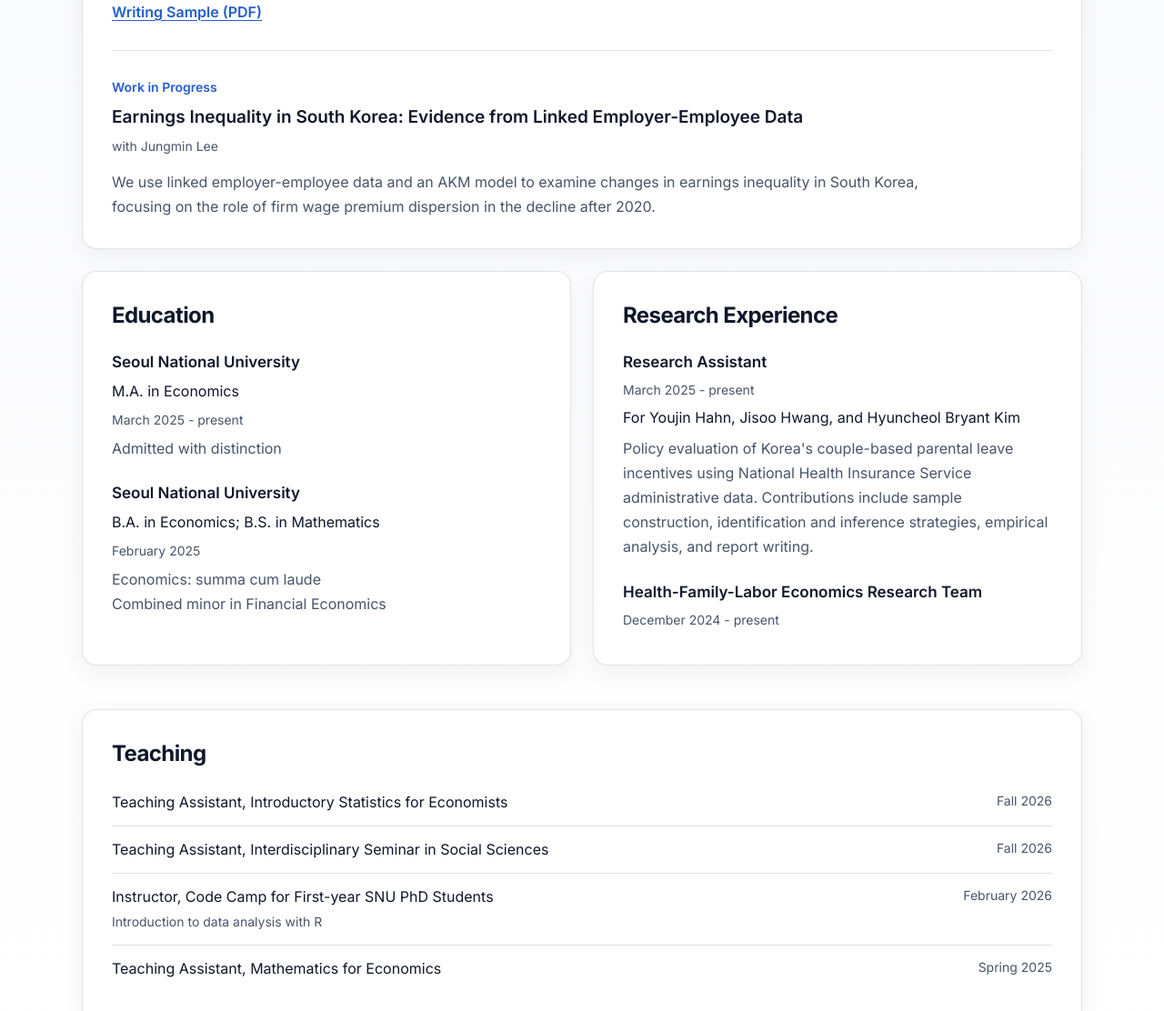
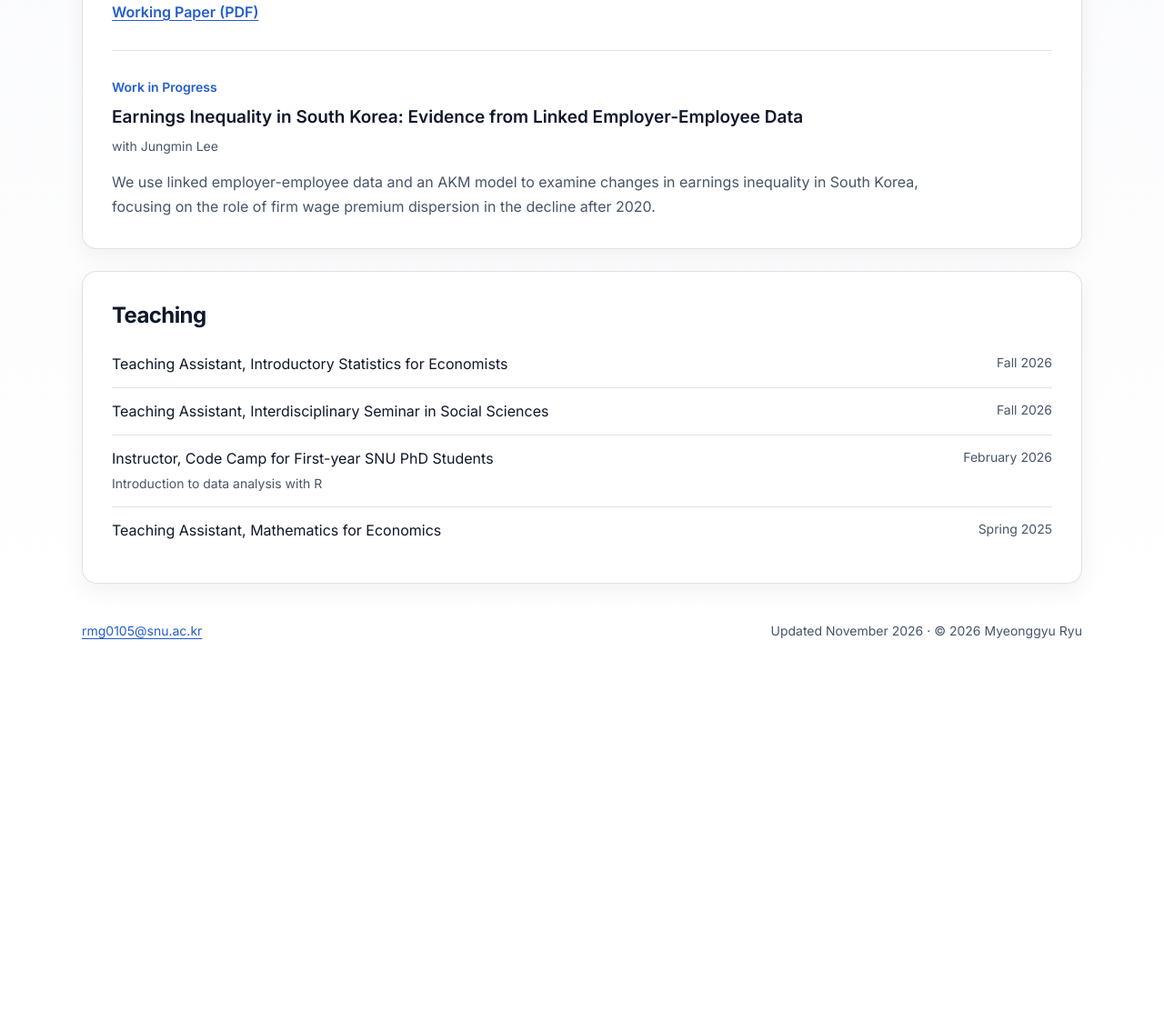
Before and after one commit to fbaudrb/fbaudrb.github.io, a plain HTML site: page index.html in a window 1280 px wide. Shown: the part 885-1997 px from the top of the page at 91% size. After the commit the page ends 1623 px from the top, so only its background shows below. Drawn offline with Linux system fonts and the light colour scheme.

Commit message:
Use Working Paper labels and simplify homepage sections

```diff
--- a/index.html
+++ b/index.html
@@ -6,7 +6,7 @@
   <meta name="description" content="Myeonggyu Ryu, M.A. student in Economics at Seoul National University. Research in labor economics, family economics, applied microeconomics, and microeconometrics.">
   <meta name="color-scheme" content="light dark">
   <meta property="og:title" content="Myeonggyu Ryu | Economics">
-  <meta property="og:description" content="Economics at Seoul National University. Research, CV, and writing sample.">
+  <meta property="og:description" content="Economics at Seoul National University. Research, CV, and working paper.">
   <meta property="og:type" content="website">
   <meta property="og:url" content="https://fbaudrb.github.io/">
   <link rel="canonical" href="https://fbaudrb.github.io/">
@@ -111,12 +111,6 @@
     .paper-summary { max-width: 900px; color: var(--muted); }
     .paper-links { margin-top: 14px; }
     .paper-links a { font-weight: 600; }
-    .two-column { display: grid; grid-template-columns: 1fr 1fr; gap: 24px; }
-    .two-column .card { margin-top: 0; }
-    .entry + .entry { margin-top: 24px; }
-    .entry h3 { font-size: 17px; }
-    .entry p { margin-bottom: 6px; }
-    .entry-description { color: var(--muted); }
     .teaching-list { list-style: none; padding: 0; margin: 0; }
     .teaching-list li { display: flex; justify-content: space-between; gap: 20px; padding: 12px 0; border-top: 1px solid var(--border); }
     .teaching-list li:first-child { border-top: 0; padding-top: 0; }
@@ -128,7 +122,6 @@
       .portrait-wrap { grid-row: 1; }
       .portrait { width: 210px; }
       .cta { justify-content: center; }
-      .two-column { grid-template-columns: 1fr; gap: 0; }
     }
     @media (max-width: 640px) {
       html { scroll-padding-top: 145px; }
@@ -148,7 +141,6 @@
       body { background: #fff; color: #000; }
       .hero { display: block; padding-top: 0; }
       .card { box-shadow: none; break-inside: avoid; }
-      .two-column { display: block; }
     }
   </style>
 </head>
@@ -163,7 +155,6 @@
       <div class="links">
         <a href="#research">Research</a>
         <a href="pdfs/CV.pdf" target="_blank" rel="noopener">CV</a>
-        <a href="pdfs/Writing_Sample.pdf" target="_blank" rel="noopener">Writing Sample</a>
         <a href="misc/misc.html">Misc</a>
         <button class="toggle" id="themeToggle" type="button" aria-label="Switch color theme" title="Switch color theme" hidden>
           <svg class="moon-icon" aria-hidden="true" viewBox="0 0 24 24" fill="none" stroke="currentColor" stroke-width="1.7"><path d="M20.5 14A8.5 8.5 0 0 1 10 3.5 8.5 8.5 0 1 0 20.5 14Z"/></svg>
@@ -182,7 +173,7 @@
         <p>I study how labor markets and household formation shape earnings inequality, using linked administrative data. I also work with the <a href="https://sites.google.com/view/hflecon/home" target="_blank" rel="noopener">Health-Family-Labor Economics research team</a>.</p>
         <div class="cta">
           <a class="btn primary" href="pdfs/CV.pdf" target="_blank" rel="noopener">Curriculum Vitae</a>
-          <a class="btn" href="pdfs/Writing_Sample.pdf" target="_blank" rel="noopener">Writing Sample</a>
+          <a class="btn" href="pdfs/Writing_Sample.pdf" target="_blank" rel="noopener">Working Paper</a>
           <a class="btn" href="mailto:rmg0105@snu.ac.kr">Email</a>
         </div>
       </div>
@@ -198,7 +189,7 @@
         <h3>High Wage Workers, High Wage Firms, and Spousal Sorting</h3>
         <p class="paper-meta">with Jungmin Lee</p>
         <p class="paper-summary">Using linked employer-employee and population data from South Korea, we study assortative mating on worker earnings potential and firm wage premiums. Spouses sort positively on both components, even among couples who have never worked at the same firm. A transferable-utility matching model implies that, without firm-related complementarities, the Gini coefficient of predicted household earnings would be 6.2 percent lower.</p>
-        <p class="paper-links"><a href="pdfs/Writing_Sample.pdf" target="_blank" rel="noopener">Writing Sample (PDF)</a></p>
+        <p class="paper-links"><a href="pdfs/Writing_Sample.pdf" target="_blank" rel="noopener">Working Paper (PDF)</a></p>
       </article>
       <article class="paper">
         <p class="category">Work in Progress</p>
@@ -207,37 +198,6 @@
         <p class="paper-summary">We use linked employer-employee data and an AKM model to examine changes in earnings inequality in South Korea, focusing on the role of firm wage premium dispersion in the decline after 2020.</p>
       </article>
     </section>
-
-    <div class="two-column">
-      <section class="card" aria-labelledby="education-title">
-        <h2 id="education-title">Education</h2>
-        <div class="entry">
-          <h3>Seoul National University</h3>
-          <p>M.A. in Economics</p>
-          <p class="meta">March 2025 - present</p>
-          <p class="entry-description">Admitted with distinction</p>
-        </div>
-        <div class="entry">
-          <h3>Seoul National University</h3>
-          <p>B.A. in Economics; B.S. in Mathematics</p>
-          <p class="meta">February 2025</p>
-          <p class="entry-description">Economics: summa cum laude<br>Combined minor in Financial Economics</p>
-        </div>
-      </section>
-      <section class="card" aria-labelledby="experience-title">
-        <h2 id="experience-title">Research Experience</h2>
-        <div class="entry">
-          <h3>Research Assistant</h3>
-          <p class="meta">March 2025 - present</p>
-          <p>For Youjin Hahn, Jisoo Hwang, and Hyuncheol Bryant Kim</p>
-          <p class="entry-description">Policy evaluation of Korea's couple-based parental leave incentives using National Health Insurance Service administrative data. Contributions include sample construction, identification and inference strategies, empirical analysis, and report writing.</p>
-        </div>
-        <div class="entry">
-          <h3>Health-Family-Labor Economics Research Team</h3>
-          <p class="meta">December 2024 - present</p>
-        </div>
-      </section>
-    </div>
 
     <section class="card" aria-labelledby="teaching-title">
       <h2 id="teaching-title">Teaching</h2>
```
